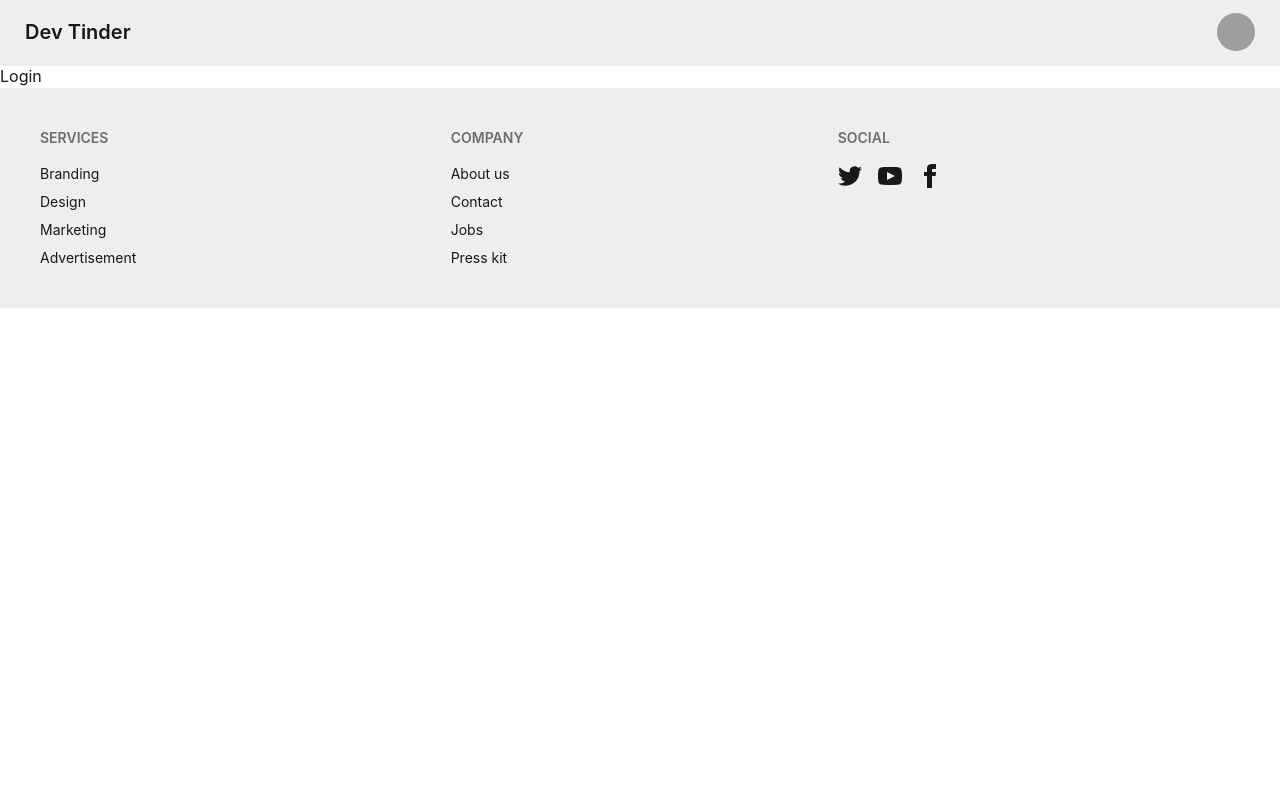
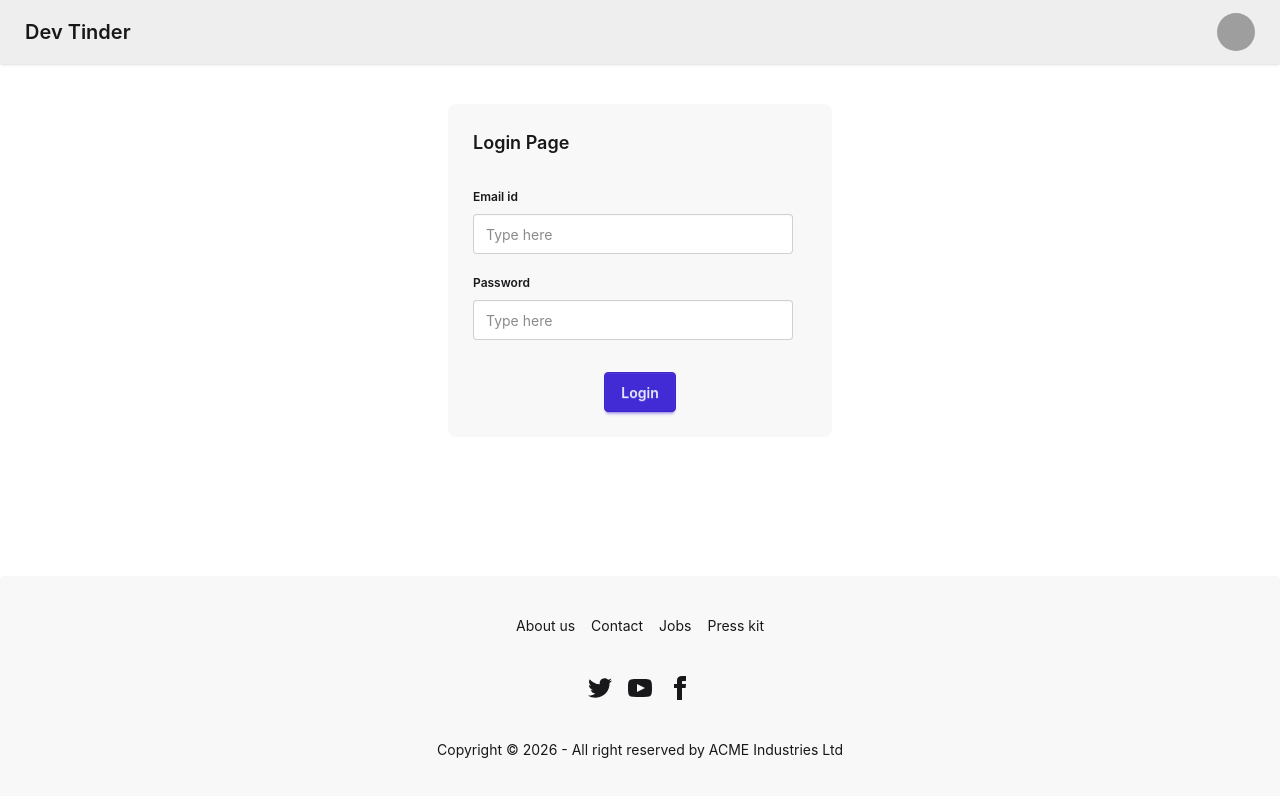
Before and after one commit to Prabhatvrma1/dev-platform, a React (Vite) app in the folder frontend/: page /login in a window 1280 px wide. Shown: the top 796 px of the page. Built offline with nearby package versions, Linux system fonts and the light colour scheme; grey boxes are pictures that could not be loaded.

Commit message:
added footer

```diff
--- a/frontend/src/Footer.tsx
+++ b/frontend/src/Footer.tsx
@@ -3,23 +3,14 @@ import { memo } from 'react';
 const Footer = () => {
   return (
     <div>
-      <footer className="footer sm:footer-horizontal bg-base-300 text-base-content p-10">
-  <nav>
-    <h6 className="footer-title">Services</h6>
-    <a className="link link-hover">Branding</a>
-    <a className="link link-hover">Design</a>
-    <a className="link link-hover">Marketing</a>
-    <a className="link link-hover">Advertisement</a>
-  </nav>
-  <nav>
-    <h6 className="footer-title">Company</h6>
+      <footer className="footer footer-horizontal footer-center bg-base-200 text-base-content rounded p-10 fixed bottom-0">
+  <nav className="grid grid-flow-col gap-4">
     <a className="link link-hover">About us</a>
     <a className="link link-hover">Contact</a>
     <a className="link link-hover">Jobs</a>
     <a className="link link-hover">Press kit</a>
   </nav>
   <nav>
-    <h6 className="footer-title">Social</h6>
     <div className="grid grid-flow-col gap-4">
       <a>
         <svg
@@ -56,6 +47,9 @@ const Footer = () => {
       </a>
     </div>
   </nav>
+  <aside>
+    <p>Copyright © {new Date().getFullYear()} - All right reserved by ACME Industries Ltd</p>
+  </aside>
 </footer>
     </div>
   );
--- a/frontend/src/Login.tsx
+++ b/frontend/src/Login.tsx
@@ -1,9 +1,35 @@
 import { memo } from 'react';
+import {useState} from 'react';
+const Login = () => {
+  const [emailid , setemailid] = useState();
+  const [password, setpassword] = useState();
 
-const Login = () => {
   return (
-    <div>
-      <h2>Login</h2>
+    <div className='flex justify-around p-10'>
+      {/* login caard */}
+      <div className="card card-dash bg-base-200 w-96">
+          <div className="card-body">
+            <h2 className="card-title">Login Page</h2>
+            <div className='mt-4'>
+                  <fieldset className="fieldset">
+                    <legend className="fieldset-legend">Email id</legend>
+                    <input type="text" value={ emailid} className="input" placeholder="Type here" />
+                  </fieldset>
+              <div className='mt-2'>
+                  <fieldset className="fieldset">
+                    <legend className="fieldset-legend">Password</legend>
+                    <input type="text" value={password} className="input" placeholder="Type here" />
+                  </fieldset>
+              </div>
+
+
+
+            </div>
+            <div className="card-actions justify-around mt-5">
+              <button className="btn btn-primary">Login</button>
+            </div>
+          </div>
+        </div>
     </div>
   );
 };
```
